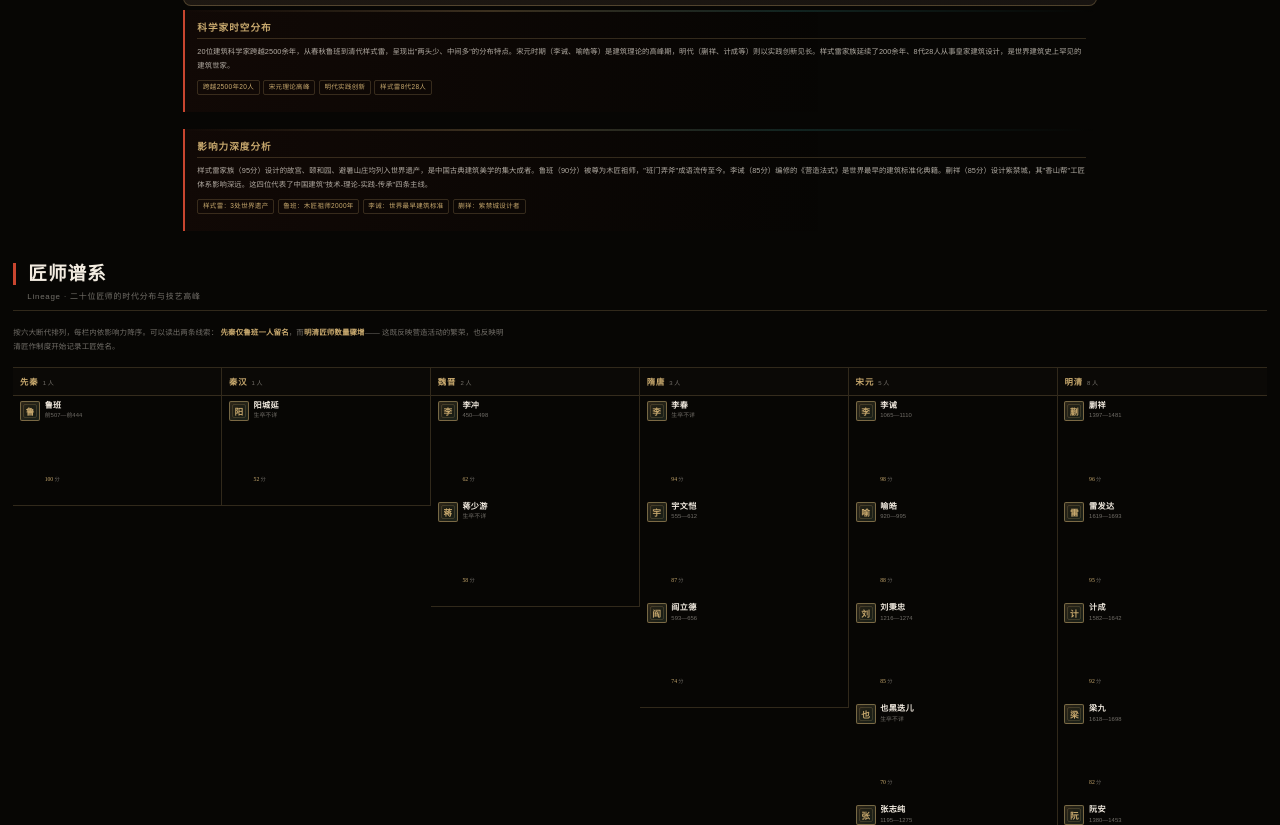
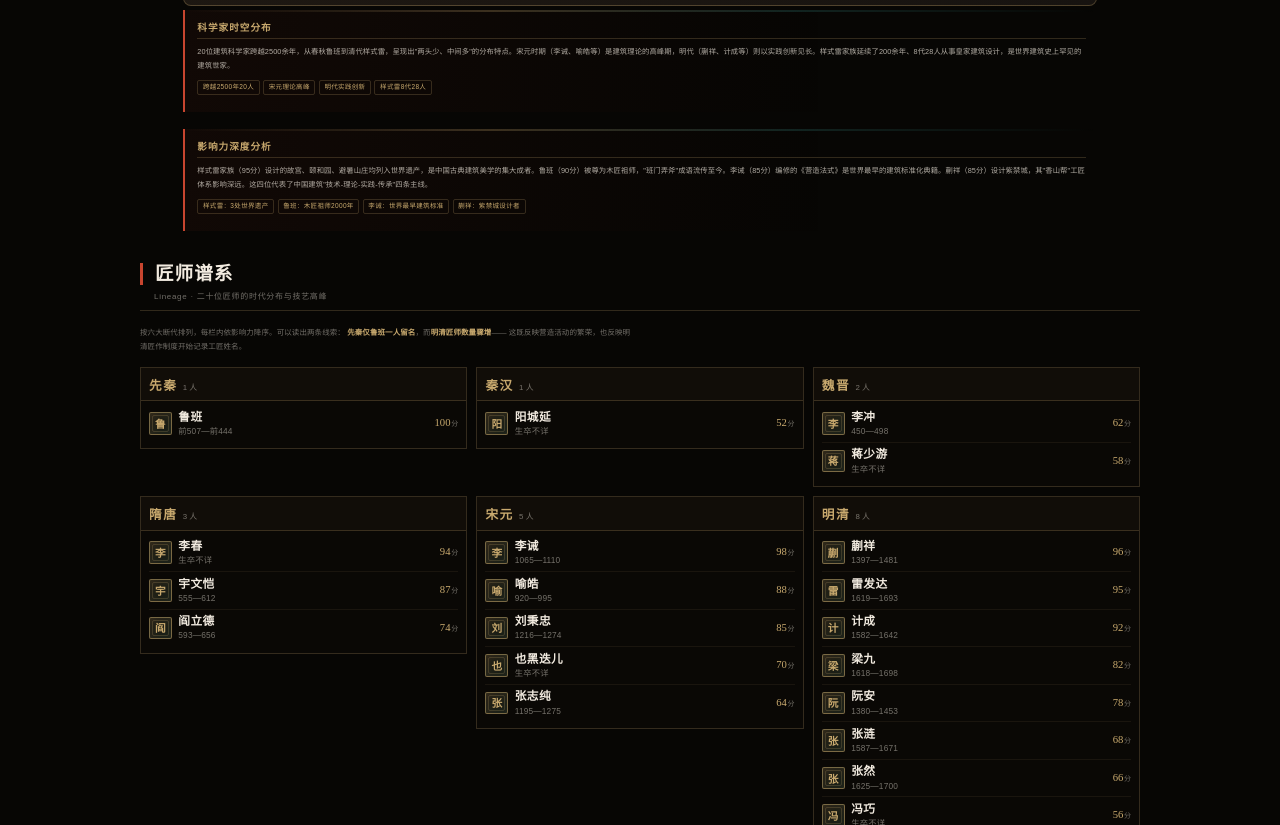
Before and after one commit to zmctwjt/ancient-architecture-viz, a website built with Vite: page src/view/scientist/index.html in a window 1280 px wide. Shown: the part 1975-2800 px from the top of the page. Built offline with nearby package versions, Linux system fonts and the light colour scheme; animation ran at ten frames a second.

Commit message:
fix: 统一五个页面的页头与内容宽度，修复遮挡与字号过小
页头不统一 / 返回首页被遮挡
- 根因：achievement、scientist、literature 三页的 .back-link 写在
  <div class="page-container"> 之外，被页头的 !important 覆盖层压住
- 修复：把 back-link 移入容器流内，与 culture / atlas 保持一致
- 三页新增 .content-wrapper-wide（max-width 15rem）包裹全部内容

宽度不统一
- 原来 5 个页面有 3 套宽度：dashboard-grid 全宽、content-wrapper 14rem、fp-layout 15rem
- 统一为 15rem：.content-wrapper 提到 15rem，新增 .content-wrapper-wide
- 屋顶形制、结构节点、匠师谱系三块此前在 dashboard-grid 之外，无宽度约束导致贴边
  → 现全部置于 wrapper 内

字号过小 / 空隙过大（匠师谱系）
- 根因：项目 rem 基准是 1920px，1440 屏下 0.132rem 仅 9.9px
- 布局：6 栏挤一行 → 改为 3 栏两行（每栏宽度翻倍）
- 字号：姓名 0.132→0.175rem、生卒 0.096→0.125rem、分数 0.115→0.16rem、
  栏头 0.142→0.19rem、印章 0.26→0.34rem
- 卡片改为三列网格（印章 / 姓名+生卒 / 分数右对齐），行间加发丝线
- 屋顶图解 6 项 3 列、结构 4 项 2 列；正文 0.105→0.128rem

```diff
--- a/src/css/common.css
+++ b/src/css/common.css
@@ -181,7 +181,7 @@ body::after {
 
 /* 内容区最大宽度限制，防止大屏下内容过宽 */
 .content-wrapper {
-  max-width: 14rem;
+  max-width: 15rem;
   margin: 0 auto;
   width: 100%;
 }
@@ -1531,8 +1531,11 @@ button:focus-visible,
 
 .typology-grid {
   display: grid;
-  grid-template-columns: repeat(auto-fit, minmax(2.3rem, 1fr));
-  gap: 0.16rem;
+  grid-template-columns: repeat(3, minmax(0, 1fr));
+  gap: 0.18rem;
+}
+.typology-grid--4 {
+  grid-template-columns: repeat(2, minmax(0, 1fr));
 }
 
 .typology-item {
@@ -1572,13 +1575,13 @@ button:focus-visible,
 }
 .typology-item__name {
   font-family: var(--font-serif);
-  font-size: 0.155rem;
+  font-size: 0.175rem;
   font-weight: 600;
   letter-spacing: 0.08em;
   color: var(--text-primary);
 }
 .typology-item__level {
-  font-size: 0.096rem;
+  font-size: 0.104rem;
   letter-spacing: 0.06em;
   color: var(--color-accent);
   padding: 0.01rem 0.05rem;
@@ -1587,16 +1590,17 @@ button:focus-visible,
 }
 
 .typology-item__note {
-  font-size: 0.105rem;
-  line-height: 1.75;
+  font-size: 0.128rem;
+  line-height: 1.85;
   color: var(--text-muted);
   margin: 0;
   letter-spacing: 0.01em;
 }
 
 @media (max-width: 900px) {
-  .typology-grid {
-    grid-template-columns: repeat(auto-fit, minmax(1.6rem, 1fr));
+  .typology-grid,
+  .typology-grid--4 {
+    grid-template-columns: repeat(2, minmax(0, 1fr));
     gap: 0.1rem;
   }
   .typology-item { padding: 0.1rem; }
@@ -1794,85 +1798,87 @@ button:focus-visible,
 
 .lineage-grid {
   display: grid;
-  grid-template-columns: repeat(6, minmax(0, 1fr));
-  align-items: start; /* 各栏高度随人数自适应，避免少人栏大面积留白 */
-  border-top: 1px solid var(--border-color);
+  grid-template-columns: repeat(3, minmax(0, 1fr));
+  gap: 0.14rem;
+  align-items: start;
 }
 
 .lineage-col {
-  border-right: 1px solid var(--border-color);
-  border-bottom: 1px solid var(--border-color);
+  border: 1px solid var(--border-color);
+  background: rgba(200, 169, 110, 0.018);
   min-width: 0;
 }
-.lineage-col:last-child { border-right: none; }
 
 .lineage-col__head {
   display: flex;
   align-items: baseline;
-  gap: 0.06rem;
-  padding: 0.11rem 0.1rem;
+  gap: 0.08rem;
+  padding: 0.1rem 0.12rem;
   border-bottom: 1px solid var(--border-color);
-  background: rgba(200, 169, 110, 0.022);
+  background: rgba(200, 169, 110, 0.03);
 }
 .lineage-col__head b {
   font-family: var(--font-serif);
-  font-size: 0.125rem;
+  font-size: 0.19rem;
   font-weight: 600;
   letter-spacing: 0.12em;
   color: var(--color-primary);
 }
 .lineage-col__head span {
-  font-size: 0.09rem;
+  font-size: 0.118rem;
   color: var(--text-muted);
   font-variant-numeric: tabular-nums;
 }
 
 .lineage-list {
-  padding: 0.08rem 0.1rem 0.14rem;
+  padding: 0.06rem 0.12rem 0.1rem;
   display: flex;
   flex-direction: column;
-  gap: 0.09rem;
-}
-
+}
+
+/* 三列：印章 / 姓名+生卒 / 分数 */
 .lineage-person {
-  display: flex;
-  gap: 0.07rem;
-  align-items: flex-start;
+  display: grid;
+  grid-template-columns: 0.34rem minmax(0, 1fr) auto;
+  gap: 0.1rem;
+  align-items: center;
+  padding: 0.07rem 0;
   cursor: pointer;
-  transition: transform 0.28s var(--ease-out);
-}
-.lineage-person:hover { transform: translateX(2px); }
+  border-bottom: 1px solid rgba(200, 169, 110, 0.08);
+  transition: background 0.24s var(--ease-out);
+}
+.lineage-person:last-child { border-bottom: none; }
+.lineage-person:hover { background: rgba(200, 169, 110, 0.05); }
 
 .lineage-person .seal-avatar {
-  width: 0.3rem;
-  height: 0.3rem;
-  font-size: 0.13rem;
+  width: 0.34rem;
+  height: 0.34rem;
+  font-size: 0.16rem;
   border-radius: 2px;
   border-width: 1px;
 }
 
 .lineage-person__info {
   min-width: 0;
-  flex: 1;
 }
 
 .lineage-person__name {
   display: block;
   font-family: var(--font-serif);
-  font-size: 0.122rem;
+  font-size: 0.175rem;
   font-weight: 600;
   letter-spacing: 0.04em;
   color: var(--text-primary);
   line-height: 1.3;
-  transition: color 0.28s var(--ease-out);
+  transition: color 0.24s var(--ease-out);
 }
 .lineage-person:hover .lineage-person__name { color: var(--color-accent); }
 
 .lineage-person__period {
   display: block;
-  font-size: 0.088rem;
+  font-size: 0.125rem;
   color: var(--text-muted);
-  letter-spacing: 0.01em;
+  letter-spacing: 0.02em;
   line-height: 1.45;
   font-variant-numeric: tabular-nums;
   white-space: nowrap;
@@ -1881,17 +1887,18 @@ button:focus-visible,
 }
 
 .lineage-person__score {
-  display: inline-block;
-  margin-top: 0.025rem;
-  font-size: 0.086rem;
   font-family: var(--font-serif);
+  font-size: 0.16rem;
   color: var(--color-primary);
   font-variant-numeric: tabular-nums;
+  line-height: 1;
+  text-align: right;
 }
 .lineage-person__score::after {
-  content: ' 分';
-  font-size: 0.078rem;
+  content: '分';
+  font-size: 0.105rem;
   color: var(--text-muted);
+  margin-left: 0.01rem;
 }
 
 .lineage-empty {
@@ -1902,14 +1909,19 @@ button:focus-visible,
 }
 
 @media (max-width: 1100px) {
-  .lineage-grid { grid-template-columns: repeat(3, minmax(0, 1fr)); }
-  .lineage-col:nth-child(3) { border-right: none; }
-  .lineage-col:nth-child(-n+3) { border-bottom: 1px solid var(--border-color); }
+  .lineage-grid { grid-template-columns: repeat(2, minmax(0, 1fr)); }
 }
 @media (max-width: 700px) {
-  .lineage-grid { grid-template-columns: repeat(2, minmax(0, 1fr)); }
-  .lineage-col { border-right: 1px solid var(--border-color); }
-  .lineage-col:nth-child(2n) { border-right: none; }
-  .lineage-col:nth-child(-n+4) { border-bottom: 1px solid var(--border-color); }
+  .lineage-grid { grid-template-columns: 1fr; }
   .lineage-intro { font-size: 0.105rem; }
 }
+
+
+/* 数据页统一内容宽度（与首页 fp-layout 一致） */
+.content-wrapper-wide {
+  max-width: 15rem;
+  margin: 0 auto;
+  width: 100%;
+  position: relative;
+  z-index: 1;
+}
--- a/src/view/scientist/index.html
+++ b/src/view/scientist/index.html
@@ -108,7 +108,6 @@
   </style>
 </head>
 <body>
-  <a href="../home/index.html" class="back-link" aria-label="返回首页" id="back-link">← 返回首页</a>
 
   <script>
     // 返回首页时带上 dynasty 参数
@@ -125,6 +124,8 @@
   </script>
 
   <div class="page-container">
+    <div class="content-wrapper-wide">
+      <a href="../home/index.html" class="back-link" aria-label="返回首页" id="back-link">← 返回首页</a>
     <header class="page-header">
       <h1 class="page-title">中国古代建筑领域杰出科学家</h1>
       <p class="page-subtitle">从鲁班到样式雷，跨越两千五百年的建筑巨匠</p>
@@ -199,6 +200,7 @@
       <p class="footer-brand">千年营造 · 华夏砖木 —— 中国古代建筑数据可视化平台</p>
       <p class="footer-meta">数据来源：中国古代建筑史、建筑学家传记资料</p>
     </footer>
+    </div>
   </div>
 
   <script type="module" src="./main.js"></script>
--- a/src/view/scientist/main.js
+++ b/src/view/scientist/main.js
@@ -465,8 +465,8 @@ function renderLineage(scientists) {
               <div class="lineage-person__info">
                 <span class="lineage-person__name">${p.name}</span>
                 <span class="lineage-person__period">${simplifyPeriod(p.period)}</span>
-                <span class="lineage-person__score">${p.influence_score || 0}</span>
               </div>
+              <span class="lineage-person__score">${p.influence_score || 0}</span>
             </div>`).join('')}</div>`
         : '<div class="lineage-empty">暂无留名匠师</div>'}
     </div>
```
Also changed, not shown: src/view/achievement/index.html (+4 -2 lines), src/view/literature/index.html (+4 -1 lines).
